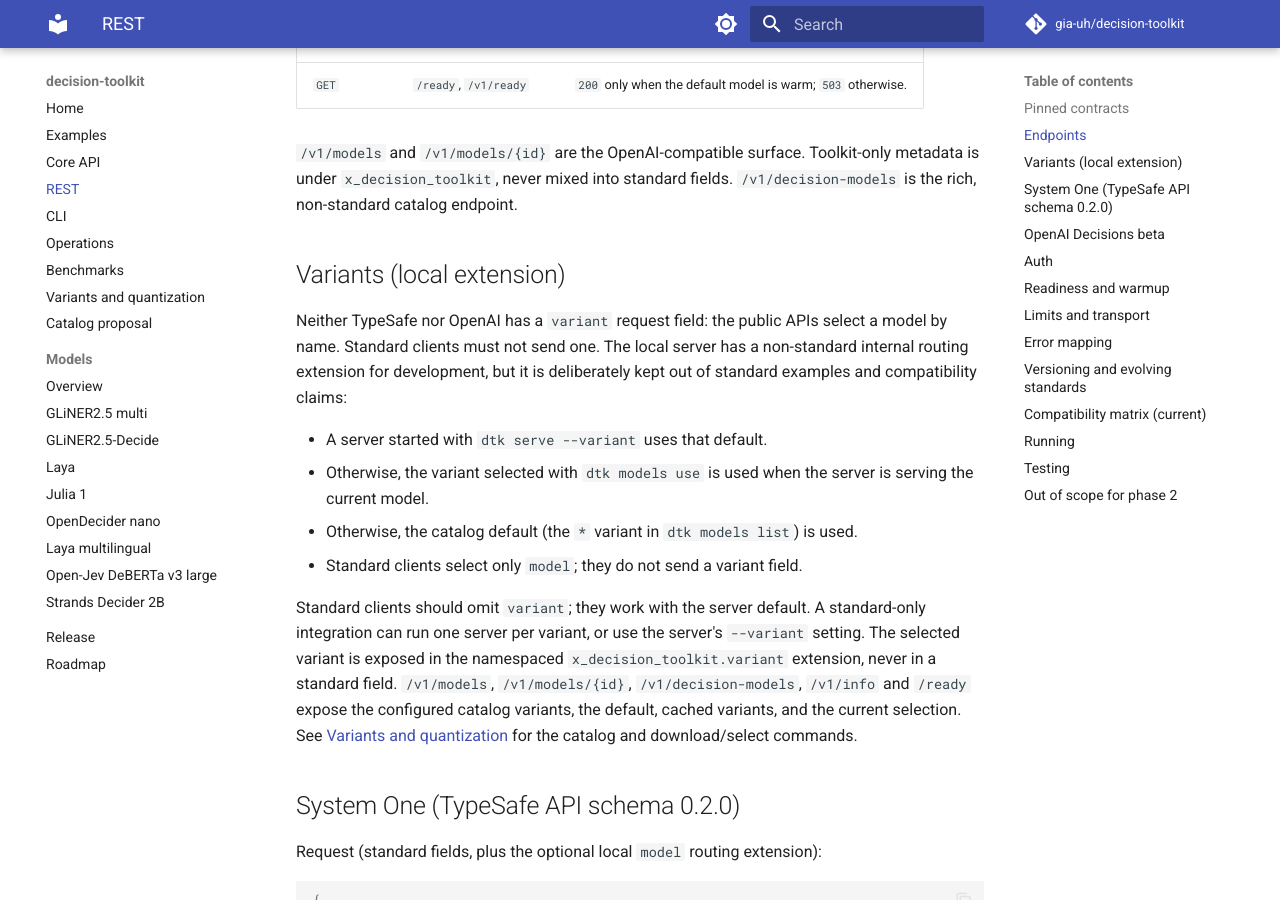
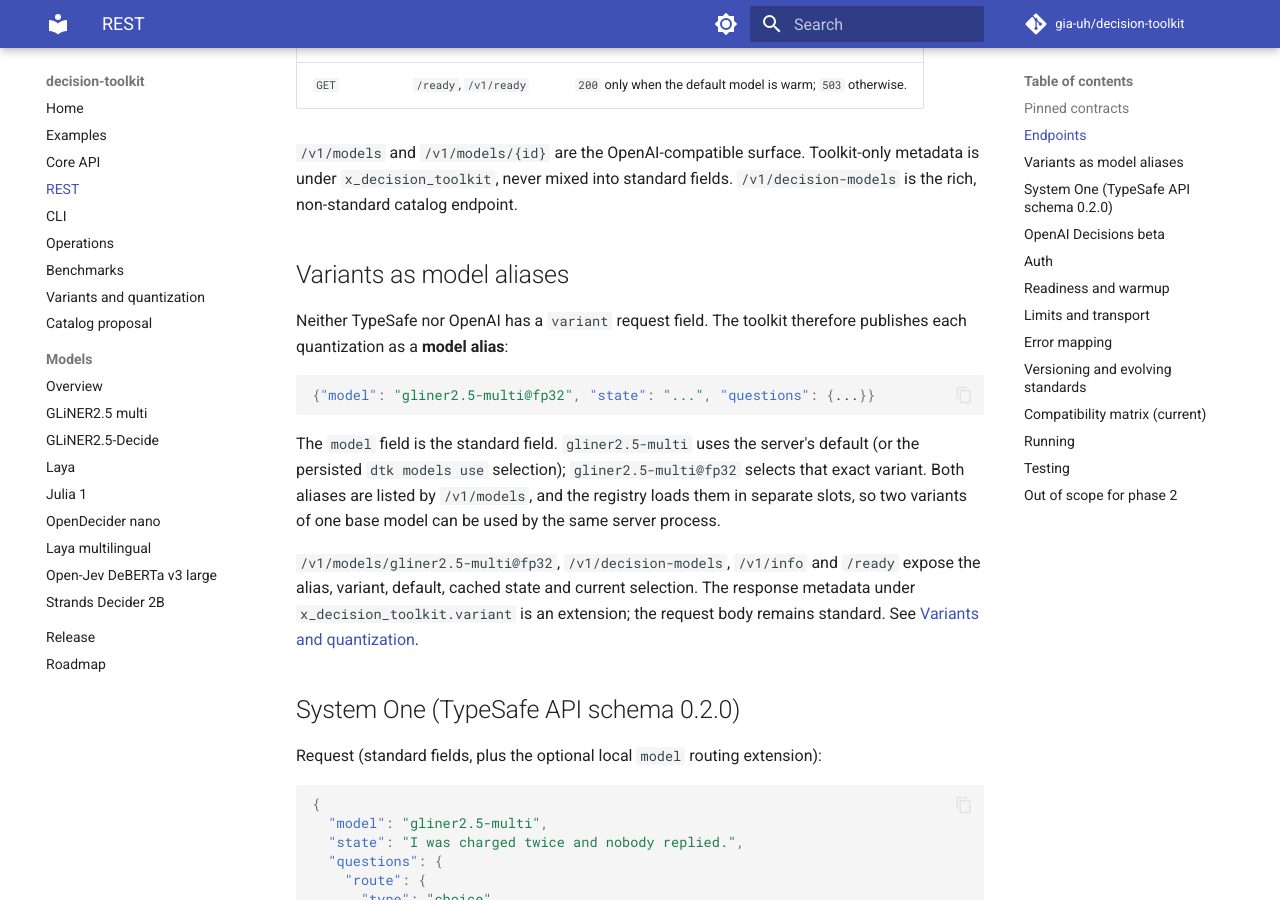
Before and after one commit to gia-uh/decision-toolkit, an MkDocs documentation site: the page built from docs/REST.md, in a window 1280 px wide and 900 px high, scrolled down 1361 px. Built offline with MkDocs 1.6.1 and Material for MkDocs 9.7.7, drawn with Linux system fonts in a browser that asks for light colours; comment, search, counter and statistics services are not loaded.

Commit message:
fix: select REST variants through standard model aliases

````diff
--- a/docs/REST.md
+++ b/docs/REST.md
@@ -49,27 +49,25 @@ limitations listed below.
 Toolkit-only metadata is under `x_decision_toolkit`, never mixed into standard
 fields. `/v1/decision-models` is the rich, non-standard catalog endpoint.
 
-## Variants (local extension)
+## Variants as model aliases
 
-Neither TypeSafe nor OpenAI has a `variant` request field: the public APIs select
-a model by name. Standard clients must not send one. The local server has a
-non-standard internal routing extension for development, but it is deliberately
-kept out of standard examples and compatibility claims:
+Neither TypeSafe nor OpenAI has a `variant` request field. The toolkit therefore
+publishes each quantization as a **model alias**:
 
-- A server started with `dtk serve --variant` uses that default.
-- Otherwise, the variant selected with `dtk models use` is used when the server
-  is serving the current model.
-- Otherwise, the catalog default (the `*` variant in `dtk models list`) is used.
-- Standard clients select only `model`; they do not send a variant field.
+```json
+{"model": "gliner2.5-multi@fp32", "state": "...", "questions": {...}}
+```
 
-Standard clients should omit `variant`; they work with the server default. A
-standard-only integration can run one server per variant, or use the server's
-`--variant` setting. The selected variant is exposed in the namespaced
-`x_decision_toolkit.variant` extension, never in a standard field.
-`/v1/models`, `/v1/models/{id}`, `/v1/decision-models`, `/v1/info` and `/ready`
-expose the configured catalog variants, the default, cached variants, and the
-current selection. See [Variants and quantization](VARIANTS.md) for the catalog
-and download/select commands.
+The `model` field is the standard field. `gliner2.5-multi` uses the server's
+default (or the persisted `dtk models use` selection); `gliner2.5-multi@fp32`
+selects that exact variant. Both aliases are listed by `/v1/models`, and the
+registry loads them in separate slots, so two variants of one base model can be
+used by the same server process.
+
+`/v1/models/gliner2.5-multi@fp32`, `/v1/decision-models`, `/v1/info` and `/ready`
+expose the alias, variant, default, cached state and current selection. The
+response metadata under `x_decision_toolkit.variant` is an extension; the
+request body remains standard. See [Variants and quantization](VARIANTS.md).
 
 ## System One (TypeSafe API schema 0.2.0)
 
--- a/pyproject.toml
+++ b/pyproject.toml
@@ -4,7 +4,7 @@ build-backend = "hatchling.build"
 
 [project]
 name = "decision-toolkit"
-version = "0.3.1"
+version = "0.4.0"
 description = "Local-first toolkit for open-weights decision models: one ONNX engine, one adapter per model contract, typed choice/yes-no/score decisions with probabilities on CPU."
 readme = "README.md"
 requires-python = ">=3.12"
--- a/src/decision_toolkit/__init__.py
+++ b/src/decision_toolkit/__init__.py
@@ -7,7 +7,7 @@ questions with a calibrated probability for every option, on CPU.
 
 from __future__ import annotations
 
-__version__ = "0.3.1"
+__version__ = "0.4.0"
 
 from .adapters import register_adapter
 from .calibration import brier_score, expected_calibration_error, threshold_sweep
````
Also changed, not shown: CHANGELOG.md (+19 -1 lines), README.md (+7 -8 lines), docs/EXAMPLES.md (+3 -4 lines), docs/RELEASE.md (+11 -8 lines), docs/VARIANTS.md (+13 -6 lines), 7 other files.
